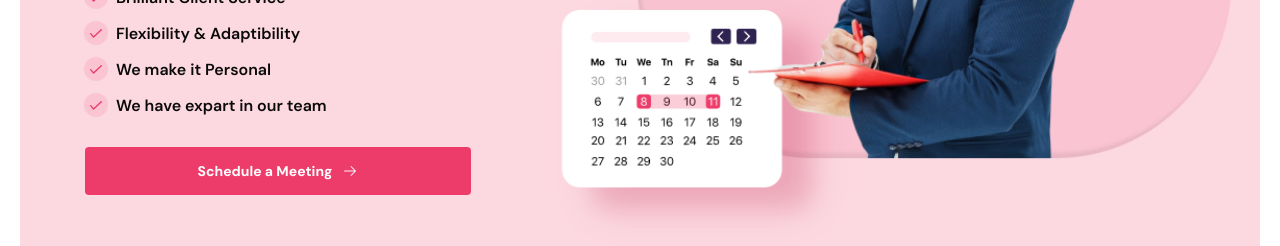
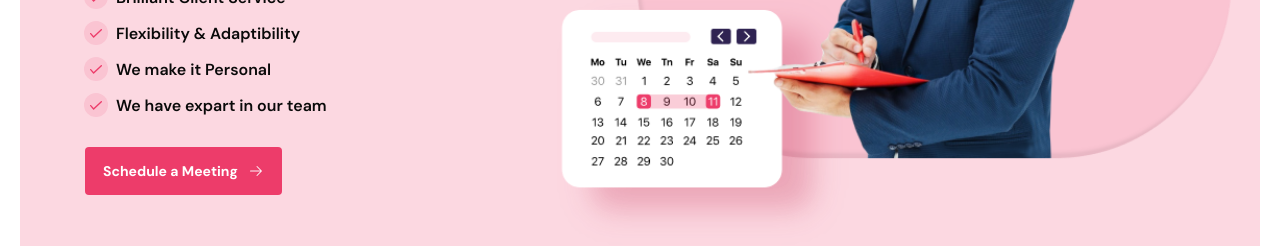
Before and after one commit to tushar-454/olwwdjt-google, a Next.js app: page / in a window 1280 px wide. Shown: the part 4993-5239 px from the top of the page. Built offline with nearby package versions, Linux system fonts and the light colour scheme; no server answers.

Commit message:
feat: update ScheduleMeetingBtn link class for improved layout consistency

```diff
--- a/components/header/schedule-meeting-btn.tsx
+++ b/components/header/schedule-meeting-btn.tsx
@@ -25,7 +25,7 @@ export default function ScheduleMeetingBtn({
         >
             <Link
                 href={"#schedule-meeting"}
-                className="flex! items-center! justify-center! gap-2.5!"
+                className="inline-flex! items-center! justify-center! gap-2.5!"
             >
                 <span className="text-center text-[14px] leading-[100%] font-bold text-white">
                     Schedule a Meeting
```
